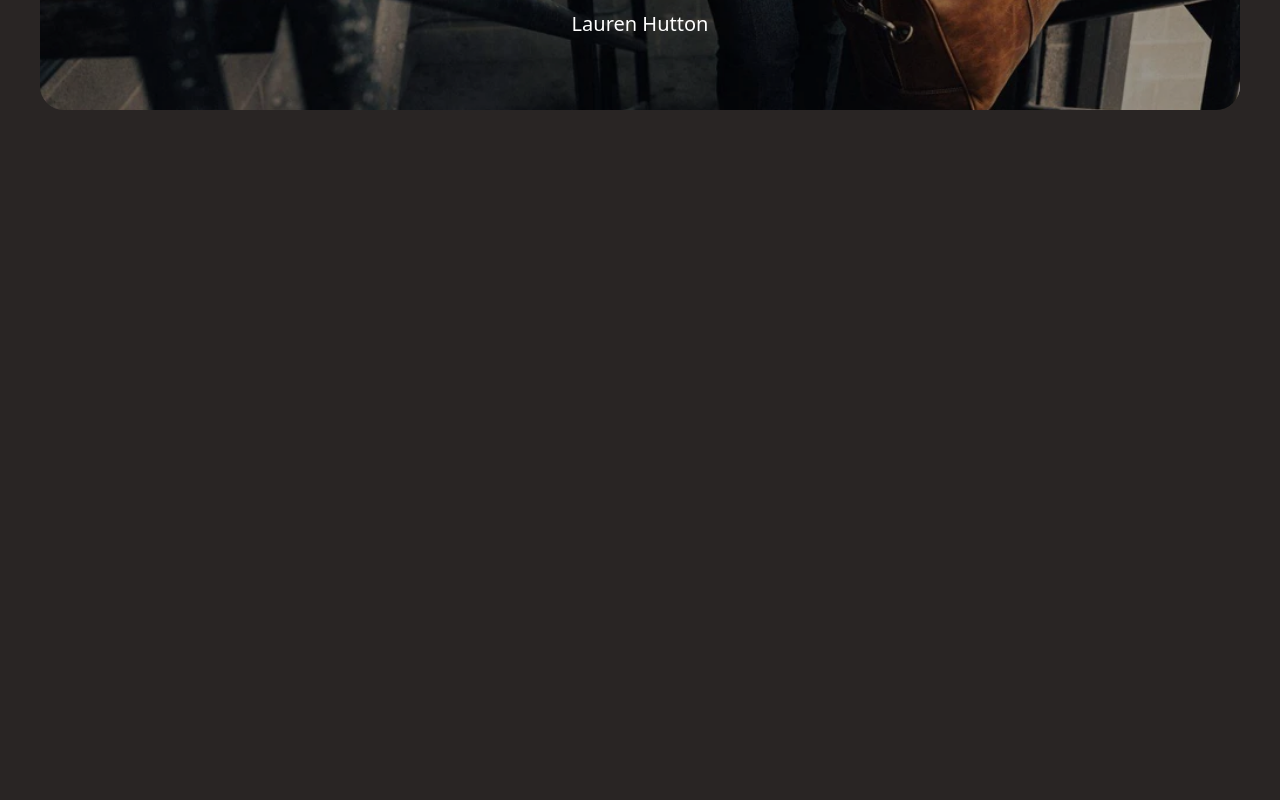
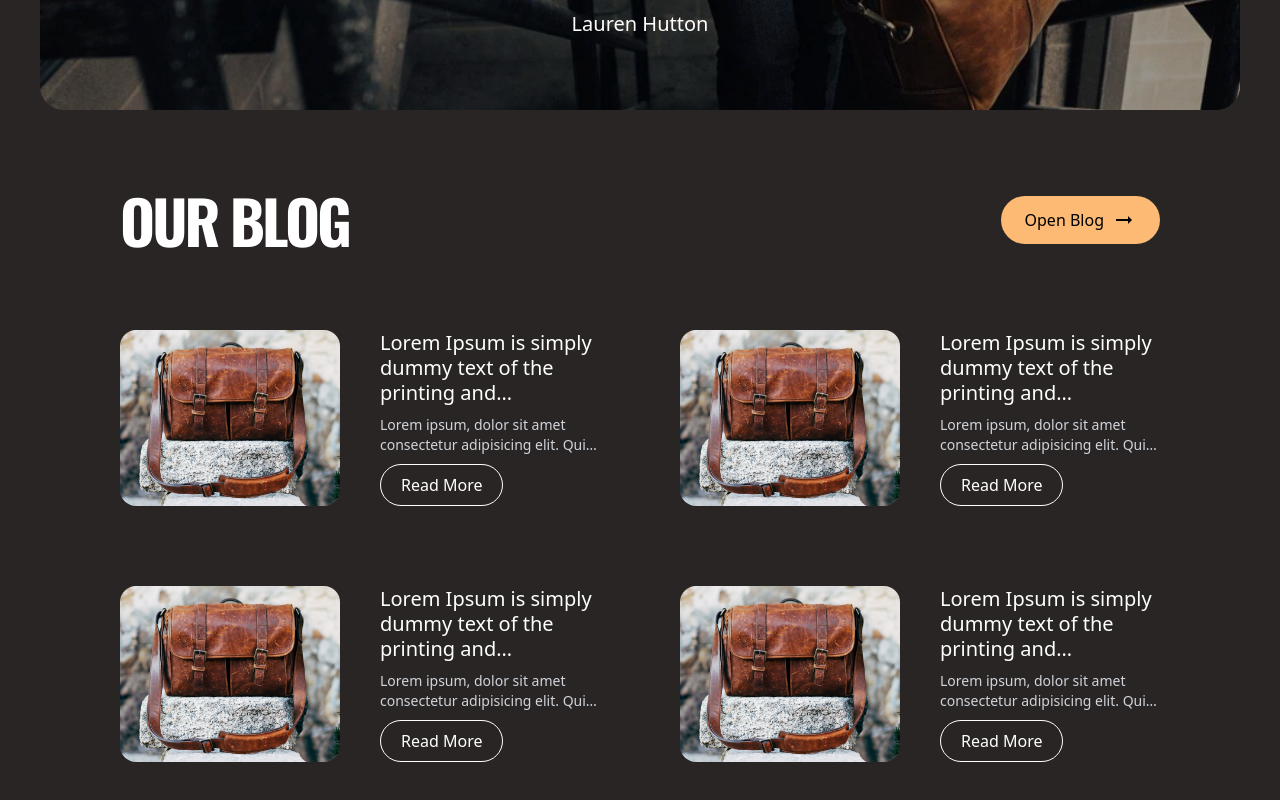
Before and after one commit to TulioDR/vagabond, a Next.js app: page / in a window 1280 px wide. Shown: the part 2514-3314 px from the top of the page. Before the commit the page ends 2624 px from the top, so only its background shows below. Built offline with nearby package versions, Linux system fonts and the light colour scheme.

Commit message:
Update Blog section in index page

```diff
--- a/src/components/Home/Arrivals/index.tsx
+++ b/src/components/Home/Arrivals/index.tsx
@@ -1,17 +1,13 @@
+import MainButton from "@/components/MainButton";
 import Card from "@/components/Products/Card";
 import Subtitle from "@/components/Subtitle";
 
-type Props = {};
-
-export default function Arrivals({}: Props) {
+export default function Arrivals() {
    return (
       <div className="rounded-3xl bg-white text-black py-10 px-5 lg:px-10 xl:px-20 space-y-10">
          <div className="md:flex items-center justify-between w-full">
             <Subtitle>Last Arrivals</Subtitle>
-            <button className="rounded-full bg-orange-300 flex items-center space-x-2 px-5 py-2 ml-auto">
-               <span>All products</span>
-               <span className="material-icons">arrow_right_alt</span>
-            </button>
+            <MainButton>All products</MainButton>
          </div>
          <div className="grid md:grid-cols-2 xl:grid-cols-3 gap-10">
             <Card name="Lorem Ipsum" />
--- /dev/null
+++ b/src/components/Home/Blog/BlogPost.tsx
@@ -0,0 +1,31 @@
+import Image from "next/image";
+import bag from "@/assets/img/bag.jpg";
+
+type Props = {};
+
+export default function BlogPost({}: Props) {
+   return (
+      <div className="w-full grid sm:grid-cols-2 gap-10 2xl:gap-20">
+         <div className="aspect-[5/4] overflow-hidden rounded-2xl w-full">
+            <Image src={bag} alt="bag" className="object-cover w-full h-full" />
+         </div>
+         <div className="w-full flex flex-col justify-between space-y-5 sm:space-y-0">
+            <p className="text-base sm:text-lg md:text-xl 2xl:text-3xl !leading-tight line-clamp-2 xl:line-clamp-3">
+               Lorem Ipsum is simply dummy text of the printing and typesetting
+               industry.
+            </p>
+            <p className="text-xs md:text-sm 2xl:text-lg line-clamp-3 md:line-clamp-5 lg:line-clamp-2 text-gray-300">
+               Lorem ipsum, dolor sit amet consectetur adipisicing elit. Quis,
+               itaque maxime soluta cumque aperiam ullam perferendis ipsum
+               eligendi corporis, quos quaerat asperiores fugiat quod similique
+               officia ut earum tempore ex incidunt optio? Rerum ipsa, ipsam
+               tempora expedita ratione consequatur minus error similique
+               nesciunt sunt nulla vero totam sed voluptate delectus?
+            </p>
+            <button className="py-2 px-5 w-max rounded-full border border-white text-white hover:text-black hover:bg-white">
+               Read More
+            </button>
+         </div>
+      </div>
+   );
+}
--- /dev/null
+++ b/src/components/Home/Blog/index.tsx
@@ -0,0 +1,20 @@
+import MainButton from "@/components/MainButton";
+import Subtitle from "@/components/Subtitle";
+import BlogPost from "./BlogPost";
+
+export default function Blog() {
+   return (
+      <div className="px-5 lg:px-10 xl:px-20 sm:py-10">
+         <div className="md:flex items-center justify-between w-full">
+            <Subtitle>Our Blog</Subtitle>
+            <MainButton>Open Blog</MainButton>
+         </div>
+         <div className="grid lg:grid-cols-2 gap-10 xl:gap-20 py-10 sm:py-20">
+            <BlogPost />
+            <BlogPost />
+            <BlogPost />
+            <BlogPost />
+         </div>
+      </div>
+   );
+}
--- /dev/null
+++ b/src/components/MainButton.tsx
@@ -0,0 +1,12 @@
+type Props = {
+   children: React.ReactNode;
+};
+
+export default function MainButton({ children }: Props) {
+   return (
+      <button className="rounded-full bg-orange-300 flex items-center space-x-2 px-6 py-3 ml-auto text-black">
+         <span>{children}</span>
+         <span className="material-icons">arrow_right_alt</span>
+      </button>
+   );
+}
--- a/src/components/Navbar/index.tsx
+++ b/src/components/Navbar/index.tsx
@@ -21,7 +21,7 @@
 
    return (
       <div
-         className={`fixed top-0 left-0 w-full h-20 flex items-center justify-between px-10 z-20 ${
+         className={`fixed top-0 left-0 w-full h-20 flex items-center justify-between px-5 sm:px-10 z-20 ${
             isWhite ? "text-white" : "text-black"
          }`}
       >
--- a/src/pages/index.tsx
+++ b/src/pages/index.tsx
@@ -4,10 +4,11 @@
 import About from "@/components/Home/About";
 import Arrivals from "@/components/Home/Arrivals";
 import Quote from "@/components/Home/Quote";
+import Blog from "@/components/Home/Blog";
 
 export default function Home() {
    return (
-      <main className="px-10">
+      <main className="px-5 sm:px-10">
          <div className="lg:h-screen w-full grid md:grid-cols-2 gap-10 pt-20 pb-10">
             <Banner />
             <Slider />
@@ -17,6 +18,7 @@
             <About />
             <Arrivals />
             <Quote />
+            <Blog />
          </div>
       </main>
    );
```
